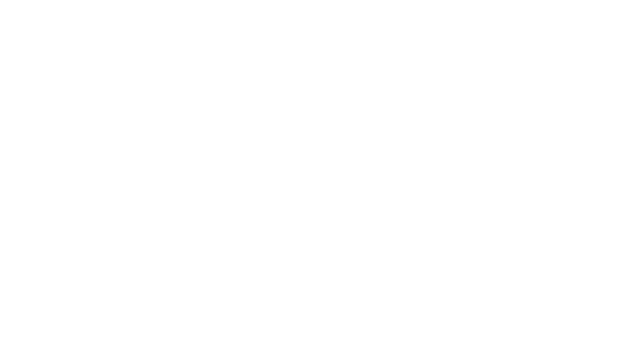
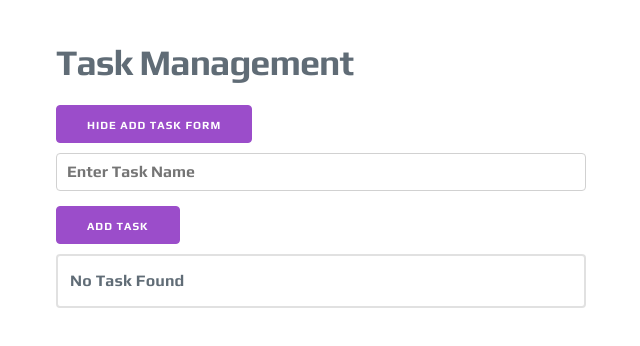
Before and after one commit to imalisiddique/M25, a plain HTML site: page index.html in a window 1280 px wide. Shown: the whole page, without its empty margins (319-959 px from the left). Drawn offline with nearby package versions, Linux system fonts and the light colour scheme; the site is published under a folder, as on GitHub Pages, so addresses that start at the root find nothing.

Commit message:
Update index.html

```diff
--- a/index.html
+++ b/index.html
@@ -15,8 +15,8 @@
             font-family: "Play", sans-serif;
         }
     </style>
-  <script type="module" crossorigin src="/assets/index-C47h0q7u.js"></script>
-  <link rel="stylesheet" crossorigin href="/assets/index-3oeQZwtt.css">
+  <script type="module" crossorigin src="assets/index-C47h0q7u.js"></script>
+  <link rel="stylesheet" crossorigin href="assets/index-3oeQZwtt.css">
 </head>
 
 <body>
```
